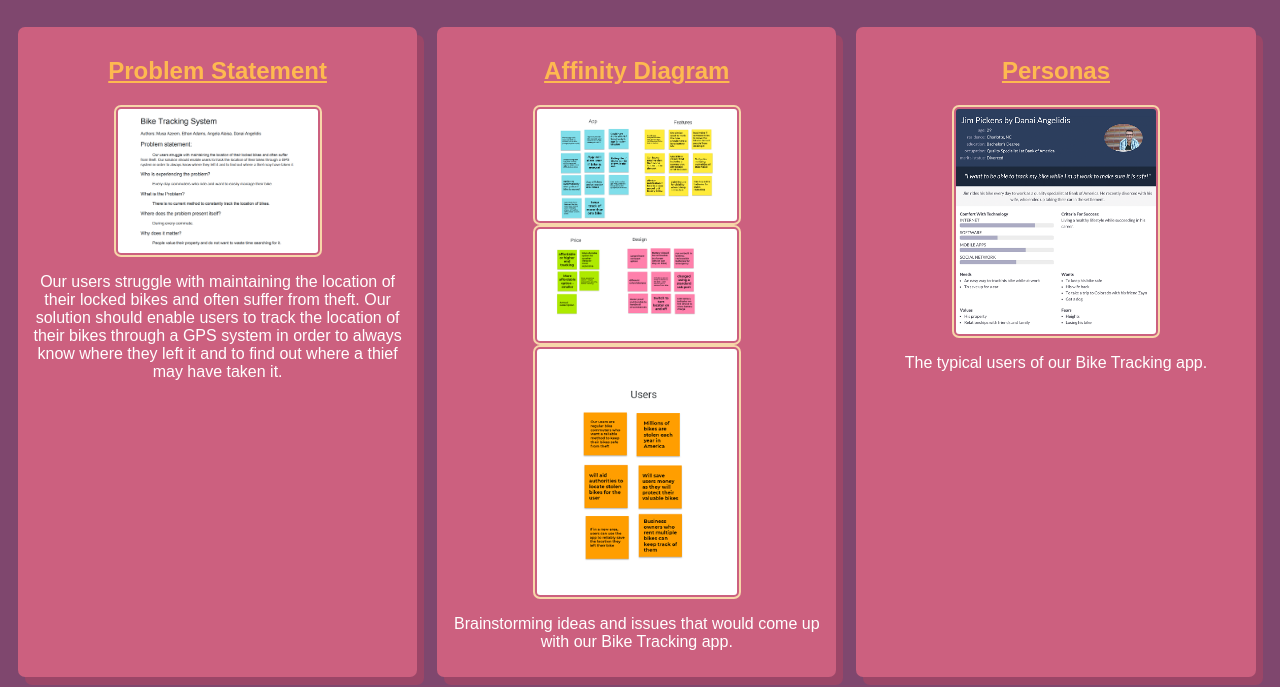
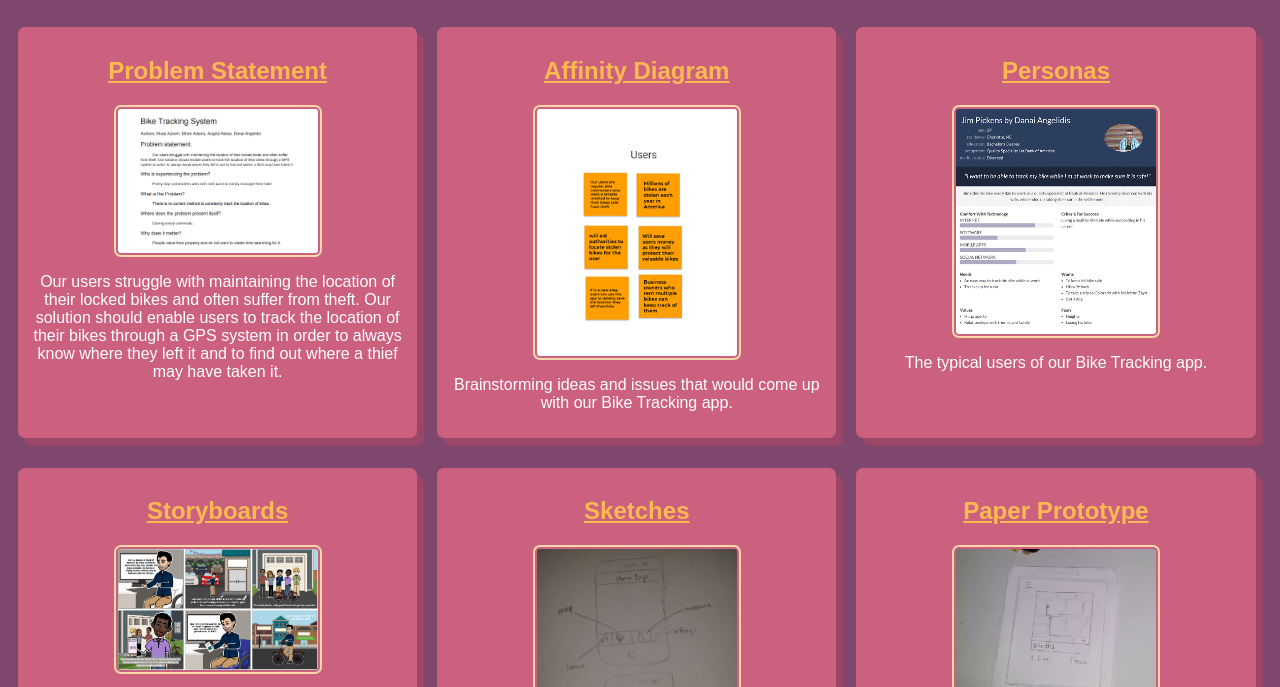
Before and after one commit to danaiangelidis/danaiangelidis.github.io, a plain HTML site: page index.html in a window 1280 px wide. Shown: the part 97-784 px from the top of the page. Drawn offline with Linux system fonts and the light colour scheme.

Commit message:
Add files via upload

```diff
--- a/index.html
+++ b/index.html
@@ -20,8 +20,6 @@
     <!--affinity diagram assignment-->
             <section class="assignment">
                 <a href=Files/affinitydiagram.pdf><h2>Affinity Diagram</h2></a>
-                <a href=Files/affinitydiagram.pdf><img src="Images/affinitydiagram1.png"></a>
-                <a href=Files/affinitydiagram.pdf><img src="Images/affinitydiagram2.png"></a>
                 <a href=Files/affinitydiagram.pdf><img src="Images/affinitydiagram4.png"></a>
                 <section class="class-details">
                     <p>Brainstorming ideas and issues that would come up with our Bike Tracking app.</p>
```
